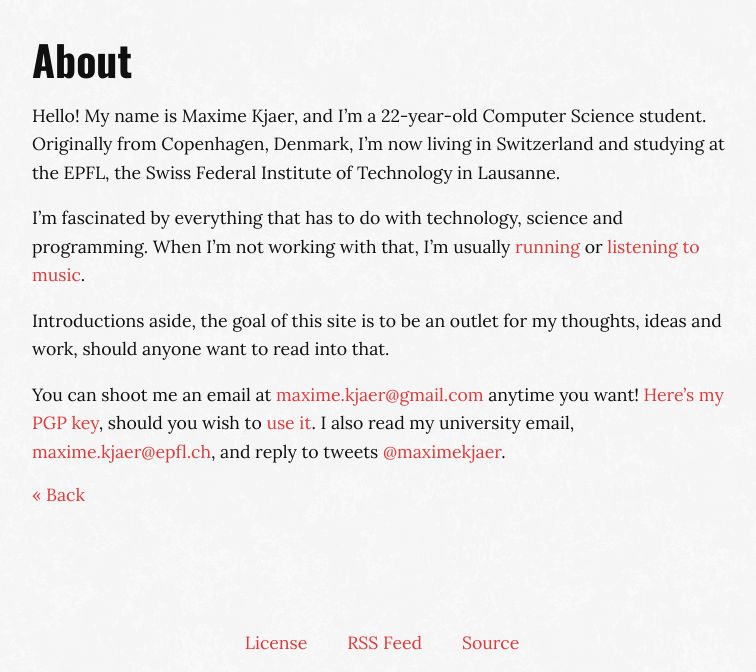
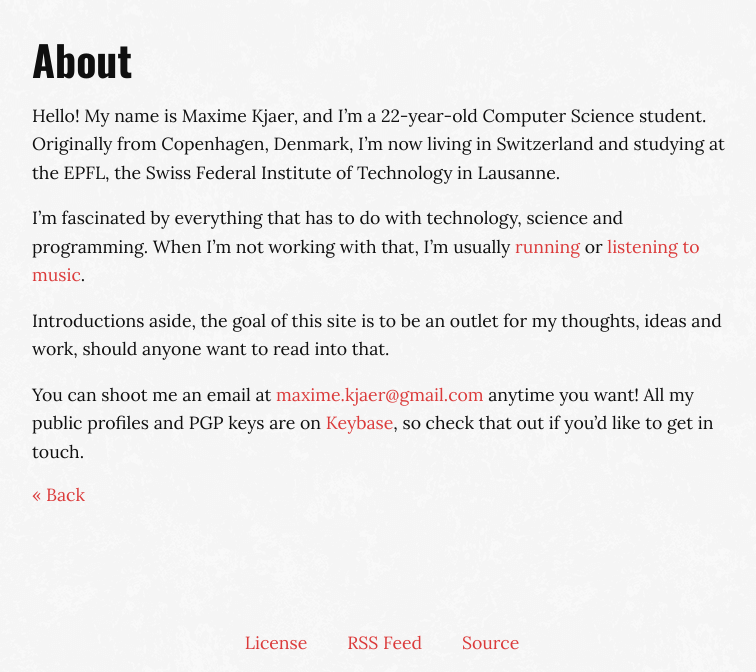
Before and after one commit to MaximeKjaer/kjaer.io, a Jekyll site: the page built from about.md, in a window 1280 px wide. Shown: the part 601-1273 px from the top of the page, without its empty margins (258-1014 px from the left). Built offline with Jekyll 4.4.1, drawn with Linux system fonts in a browser that asks for light colours.

Commit message:
Move PGP verification to Keybase

```diff
--- a/about.md
+++ b/about.md
@@ -11,4 +11,4 @@ I'm fascinated by everything that has to do with technology, science and program
 
 Introductions aside, the goal of this site is to be an outlet for my thoughts, ideas and work, should anyone want to read into that.
 
-You can shoot me an email at [maxime.kjaer@gmail.com](mailto:maxime.kjaer@gmail.com) anytime you want! [Here's my PGP key]({{ site.baseurl }}/Maxime_Kjaer_pub.asc), should you wish to [use it](https://xkcd.com/1553/). I also read my university email, [maxime.kjaer@epfl.ch](mailto:maxime.kjaer@epfl.ch), and reply to tweets [@maximekjaer](https://twitter.com/maximekjaer).
+You can shoot me an email at [maxime.kjaer@gmail.com](mailto:maxime.kjaer@gmail.com) anytime you want! All my public profiles and PGP keys are on [Keybase](https://keybase.io/mkjaer), so check that out if you'd like to get in touch.
```
Also changed, not shown: 1 other file.
